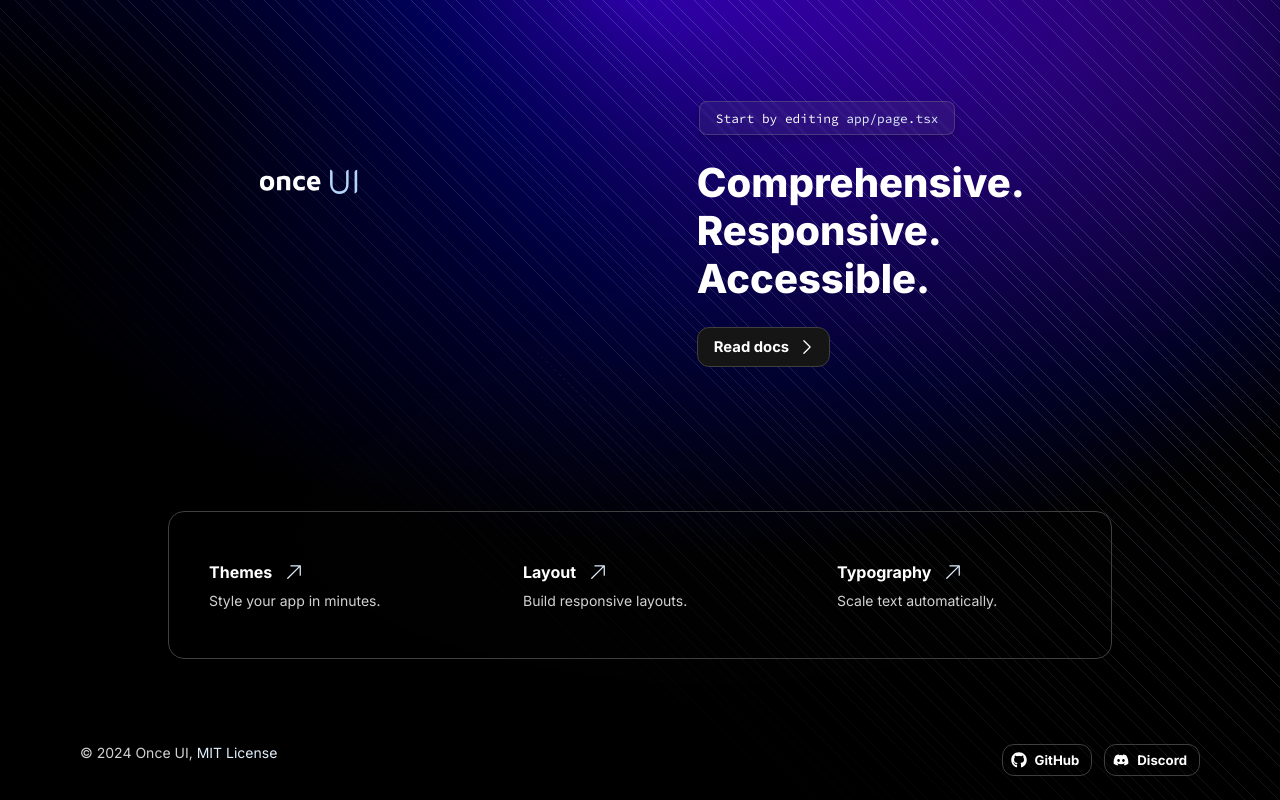
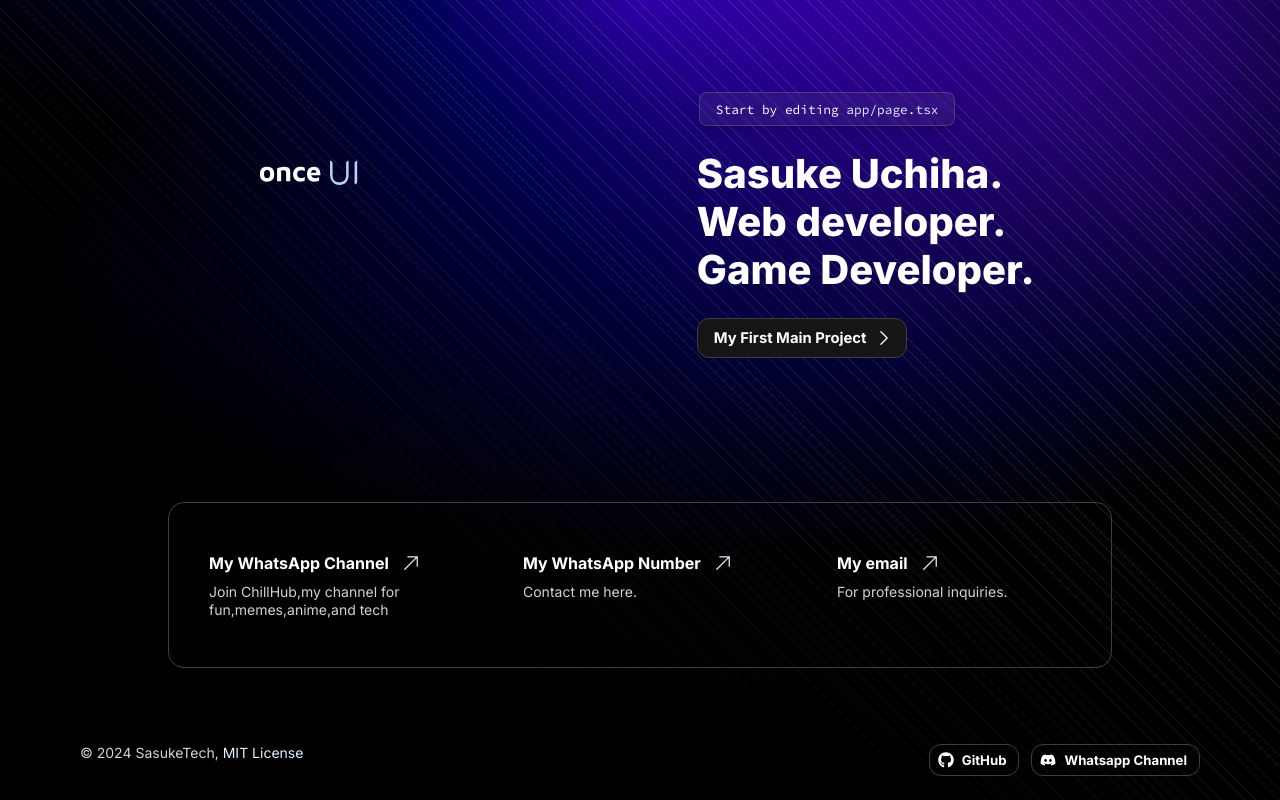
Before and after one commit to SasukeGh/once-ui-design-for-nextjs, a Next.js app: page / in a window 1280 px wide. Built offline with nearby package versions, Linux system fonts and the light colour scheme.

Commit message:
Update page.tsx

```diff
--- a/src/app/page.tsx
+++ b/src/app/page.tsx
@@ -8,19 +8,19 @@ import Link from 'next/link';
 export default function Home() {
 	const links = [
 		{
-			href: "https://once-ui.com/docs/theming",
-			title: "Themes",
-			description: "Style your app in minutes.",
+			href: "https://whatsapp.com/channel/0029Va8aNxzJENy5Obt7Tz0t",
+			title: "My WhatsApp Channel",
+			description: "Join ChillHub,my channel for fun,memes,anime,and tech",
 		},
 		{
-			href: "https://once-ui.com/docs/flexComponent",
-			title: "Layout",
-			description: "Build responsive layouts.",
+			href: "https://wa.me/233257789272/?text=Hi,+there+Sasuke+Uchiha",
+			title: "My WhatsApp Number",
+			description: "Contact me here.",
 		},
 		{
-			href: "https://once-ui.com/docs/typography",
-			title: "Typography",
-			description: "Scale text automatically.",
+			href: "mailto:doktakobby@gmail.com",
+			title: "My email",
+			description: "For professional inquiries.",
 		},
 	];
 
@@ -61,13 +61,13 @@ export default function Home() {
 							</InlineCode>
 							<Heading
 								variant="display-strong-s">
-								Comprehensive.<br/> Responsive.<br/>Accessible.
+								Sasuke Uchiha.<br/> Web developer.<br/>Game Developer.
 							</Heading>
 							<Button
-								href="https://once-ui.com/docs"
+								href="https://conectarorder.vercel.app"
 								suffixIcon="chevronRight"
 								variant="secondary">
-								Read docs
+								My First Main Project
 							</Button>
 						</Flex>
 					</Flex>
@@ -114,19 +114,19 @@ export default function Home() {
 				justifyContent="space-between">
 				<Text
 					variant="body-default-s" onBackground="neutral-weak">
-					© 2024 Once UI, <Link href="https://github.com/once-ui-system/nextjs-starter?tab=MIT-1-ov-file">MIT License</Link>
+					© 2024 SasukeTech, <Link href="https://github.com/SasukeGh/">MIT License</Link>
 				</Text>
 				<Flex
 					gap="12">
 					<Button
-						href="https://github.com/once-ui-system/nextjs-starter"
+						href="https://github.com/SasukeGh"
 						prefixIcon="github" size="s" variant="tertiary">
 						GitHub
 					</Button>
 					<Button
-						href="https://discord.com/invite/5EyAQ4eNdS"
+						href="https://whatsapp.com/channel/0029Va8aNxzJENy5Obt7Tz0t"
 						prefixIcon="discord" size="s" variant="tertiary">
-						Discord
+						Whatsapp Channel
 					</Button>
 				</Flex>
 			</Flex>
```
